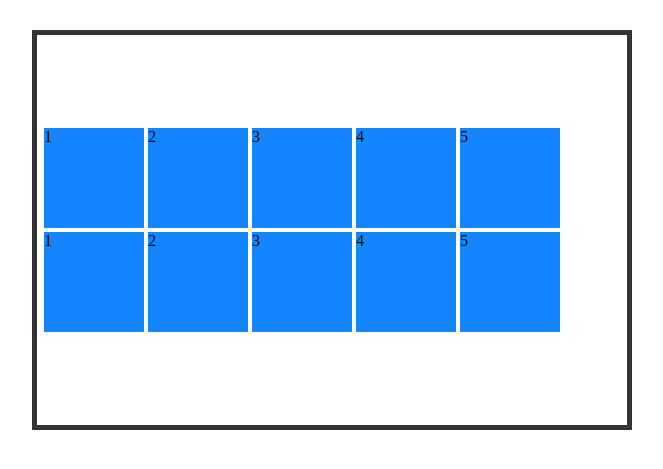
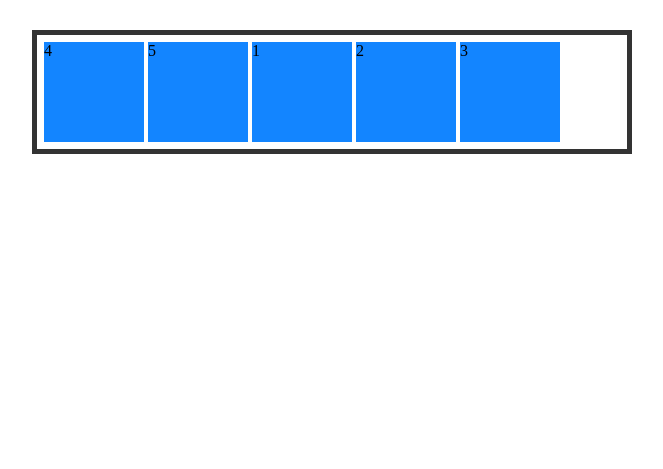
Before and after one commit to alvinfebrianto/WPU, a PHP site: page / in a window 1280 px wide. Shown: the top 469 px of the page, without its empty margins (308-971 px from the left). Run offline with PHP 8.4, Linux system fonts and the light colour scheme.

Commit message:
Mengatur order [flex items]

```diff
--- a/index.html
+++ b/index.html
@@ -6,20 +6,11 @@
   </head>
   <body>
     <div class="container">
-      <div class="one">
-        <div class="satu">1</div>
-        <div class="dua">2</div>
-        <div class="tiga">3</div>
-        <div class="empat">4</div>
-        <div class="lima">5</div>
-      </div>
-      <div class="two">
-        <div class="satu">1</div>
-        <div class="dua">2</div>
-        <div class="tiga">3</div>
-        <div class="empat">4</div>
-        <div class="lima">5</div>
-      </div>
+      <div class="satu">1</div>
+      <div class="dua">2</div>
+      <div class="tiga">3</div>
+      <div class="empat">4</div>
+      <div class="lima">5</div>
     </div>
   </body>
 </html>
--- a/style.css
+++ b/style.css
@@ -1,27 +1,36 @@
 .container {
   width: 600px;
-  height: 400px;
+  /* height: 400px; */
   border: 5px solid #333;
   margin: 30px auto;
   padding: 5px;
   box-sizing: border-box;
   display: flex;
-  flex-wrap: wrap;
-  align-content: center;
   /* flex-direction: column; */
+  /* flex-wrap: wrap; */
   /* justify-content: space-around; */
   /* align-items: center; */
 }
 
-.one,
-.two {
-  display: flex;
-}
-
-.one div,
-.two div {
+.container div {
   width: 100px;
   height: 100px;
   background-color: rgb(19, 133, 255);
   margin: 2px;
 }
+
+.satu {
+  order: 3;
+}
+.dua {
+  order: 4;
+}
+.tiga {
+  order: 5;
+}
+.empat {
+  order: 1;
+}
+.lima {
+  order: 2;
+}
```
